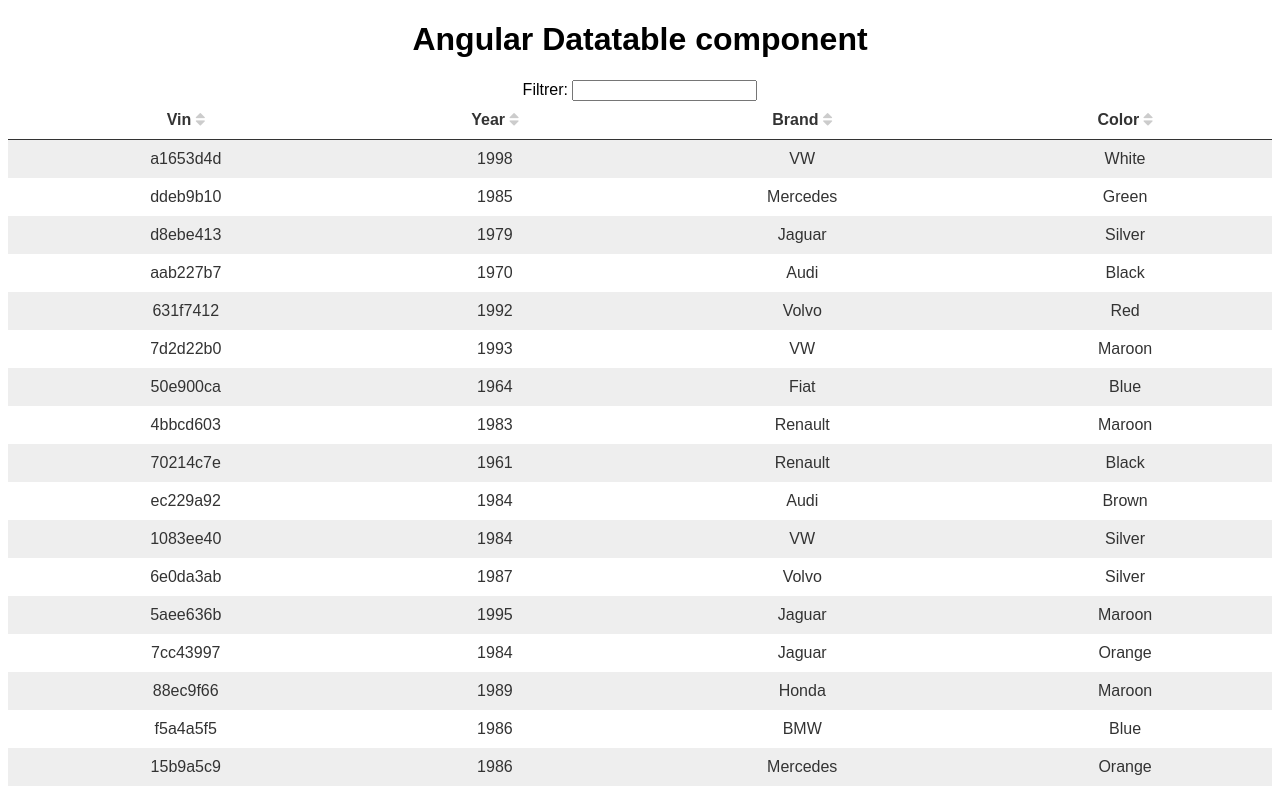
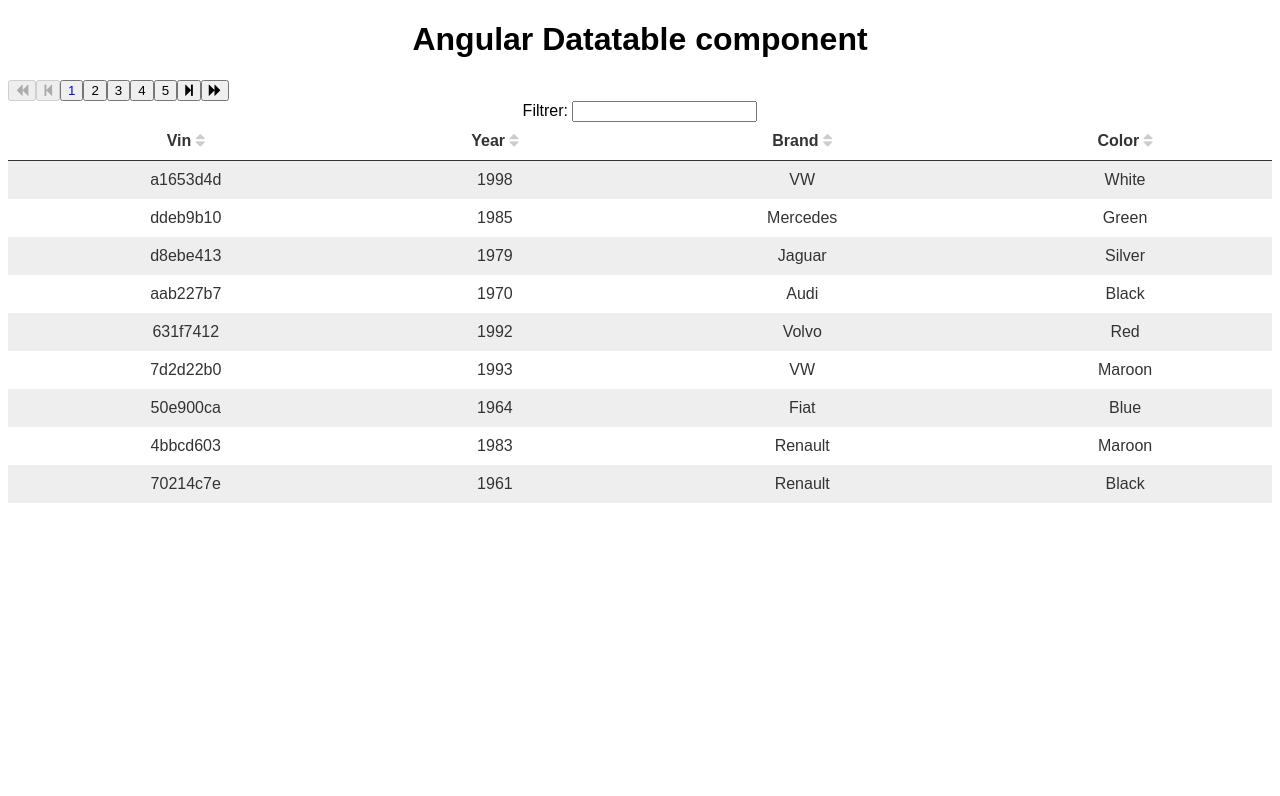
Before and after one commit to jacsebastien/ng-datatable-component, an Angular app: page / in a window 1280 px wide. Shown: the top 796 px of the page. Built offline with nearby package versions, Linux system fonts and the light colour scheme.

Commit message:
implement pagination slice array with pagination

```diff
--- a/src/app/app.module.ts
+++ b/src/app/app.module.ts
@@ -7,6 +7,7 @@ import { AppComponent } from './app.component';
 import { DatatableComponent } from './datatable/datatable.component';
 import { FilterPipe } from './datatable/filter.pipe';
 import { SortPipe } from './datatable/sort.pipe';
+import { PaginationComponent } from './pagination/pagination.component';
 
 
 @NgModule({
@@ -14,7 +15,8 @@ import { SortPipe } from './datatable/sort.pipe';
     AppComponent,
     DatatableComponent,
     FilterPipe,
-    SortPipe
+    SortPipe,
+    PaginationComponent
   ],
   imports: [
     BrowserModule,
--- a/src/app/datatable/datatable.component.html
+++ b/src/app/datatable/datatable.component.html
@@ -1,3 +1,9 @@
+<pagination
+    [totalItems]="(data | filter:filterValue)?.length"
+    [itemsPerPage]="itemsPerPage"
+    [pagesToShow]="pagesToShow"
+    (indexesChanged)="updateIndexes($event)">
+</pagination>
 <div class="filter-block" *ngIf="filterable">
     <label for="search-input">Filtrer: </label>
     <input id="search-input" type="text" [(ngModel)]="filterValue">
@@ -21,8 +27,16 @@
         </tr>
     </thead>
     <tbody>
-        <tr *ngFor="let row of data | sort:selectedColumn:isDesc | filter:filterValue">
+        <tr *ngFor="let row of data | sort:selectedColumn:isDesc | filter:filterValue | slice:startIndex:endIndex">
             <td *ngFor="let column of columns">{{row[column.field]}}</td>
         </tr>
     </tbody>
 </table>
+<!-- <pagination
+    [totalItems]="data.length"
+    [itemsPerPage]="itemsPerPage"
+    [pagesToShow]="pagesToShow"
+    (onPrev)="prevPage()"
+    (onNext)="nextPage()"
+    (onPage)="goToPage($event)">
+</pagination> -->
--- a/src/app/datatable/datatable.component.ts
+++ b/src/app/datatable/datatable.component.ts
@@ -11,13 +11,24 @@ export class DatatableComponent implements OnInit {
   @Input() sortable: boolean;
   @Input() filterable: boolean;
 
-  isDesc = true;
-  selectedColumn: string = '';
-  filterValue: string = '';
+  isDesc: boolean;
+  selectedColumn: string;
+  filterValue: string;
+  itemsPerPage: number;
+  pagesToShow: number;
+  startIndex: number;
+  endIndex: number;
 
-  constructor() { }
+  constructor() {
+    this.selectedColumn = '';
+    this.filterValue = '';
+    this.itemsPerPage = 10;
+    this.pagesToShow = 5;
+    this.startIndex = 0;
+  }
 
   ngOnInit() {
+    this.endIndex = this.data.length;
   }
 
   sort(property: string) {
@@ -29,4 +40,10 @@ export class DatatableComponent implements OnInit {
 
     this.selectedColumn = property;
   }
+
+  updateIndexes(indexes: {startIndex: number, endIndex: number}) {
+    console.log("updateIndexes: ", indexes);
+    this.startIndex = indexes.startIndex;
+    this.endIndex = indexes.endIndex;
+  }
 }
--- /dev/null
+++ b/src/app/pagination/pagination.component.css
@@ -0,0 +1,3 @@
+button.active {
+    color: blue;
+}
--- /dev/null
+++ b/src/app/pagination/pagination.component.html
@@ -0,0 +1,21 @@
+<div class="pagination-block" *ngIf="totalItems > 0">
+    <button (click)="setPage(1)" [disabled]="currentPage === 1">
+        <i class="fa fa-backward" aria-hidden="true"></i>
+    </button>
+
+    <button (click)="setPage(currentPage - 1)" [disabled]="currentPage === 1">
+        <i class="fa fa-step-backward" aria-hidden="true"></i>
+    </button>
+
+    <button *ngFor="let page of pages" [ngClass]="{active:currentPage === page}" (click)="setPage(page)">
+        {{page}}
+    </button>
+
+    <button (click)="setPage(currentPage + 1)" [disabled]="currentPage === totalPages">
+        <i class="fa fa-step-forward" aria-hidden="true"></i>
+    </button>
+
+    <button (click)="setPage(totalPages)" [disabled]="currentPage === totalPages">
+        <i class="fa fa-forward" aria-hidden="true"></i>
+    </button>
+</div>
--- /dev/null
+++ b/src/app/pagination/pagination.component.ts
@@ -0,0 +1,79 @@
+import { Component, OnInit, Input, Output, EventEmitter, SimpleChanges } from '@angular/core';
+import { OnChanges } from '@angular/core/src/metadata/lifecycle_hooks';
+
+@Component({
+    selector: 'pagination',
+    templateUrl: './pagination.component.html',
+    styleUrls: ['./pagination.component.css']
+})
+export class PaginationComponent implements OnInit, OnChanges {
+    @Input() totalItems: number;
+    @Input() itemsPerPage: number;
+    @Input() pagesToShow: number;
+
+    @Output() indexesChanged = new EventEmitter<{startIndex: number, endIndex: number}>();
+
+    currentPage = 1;
+    totalPages = 0;
+    pages: number[] = [];
+    startPage: number;
+    endPage: number;
+
+    constructor() { }
+
+    ngOnInit() {
+        console.log("totalItems: ", this.totalItems);
+        console.log("itemsPerPage: ", this.itemsPerPage);
+        console.log("pagesToShow: ", this.pagesToShow);
+
+        this.setPager();
+    }
+
+    ngOnChanges(changes: SimpleChanges) {
+        this.currentPage = 1;
+        this.setPager();
+    }
+
+    setPage(pageNumber: number) {
+        console.log("setPage: ", pageNumber);
+        if (pageNumber < 1 || pageNumber > this.totalPages) {
+            return;
+        }
+        this.currentPage = pageNumber;
+
+        this.setPager();
+    }
+
+    setPager() {
+        this.totalPages = Math.ceil(this.totalItems / this.itemsPerPage);
+        this.pages = [];
+
+        if (this.totalPages <= this.pagesToShow) {
+            this.startPage = 1;
+            this.endPage = this.totalPages;
+        } else {
+            if (this.currentPage <= Math.round(this.pagesToShow/2)) {
+                this.startPage = 1;
+                this.endPage = this.pagesToShow;
+            } else if (this.currentPage + Math.floor(this.pagesToShow/2) >= this.totalPages) {
+                this.startPage = this.totalPages - (this.pagesToShow-1);
+                this.endPage = this.totalPages;
+            } else {
+                this.startPage = this.currentPage - Math.floor(this.pagesToShow/2);
+                this.endPage = this.currentPage + Math.floor(this.pagesToShow/2);
+            }
+        }
+
+        const startIndex = (this.currentPage - 1) * this.itemsPerPage;
+        const endIndex = Math.min(startIndex + this.itemsPerPage - 1, this.totalItems - 1);
+
+        this.indexesChanged.emit({
+            startIndex: startIndex,
+            endIndex: endIndex
+        });
+
+        for(let i = this.startPage; i <= this.endPage; i++) {
+            this.pages.push(i);
+        }
+    }
+}
```
Also changed, not shown: 1 other file (tests, documents, lock files or other folders).
